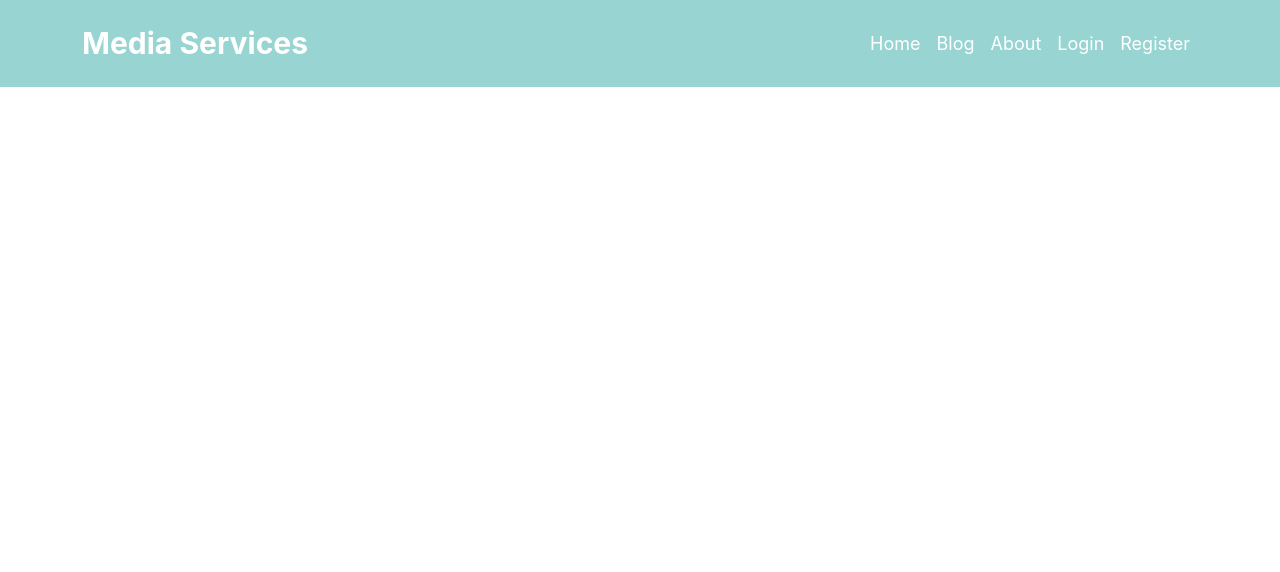
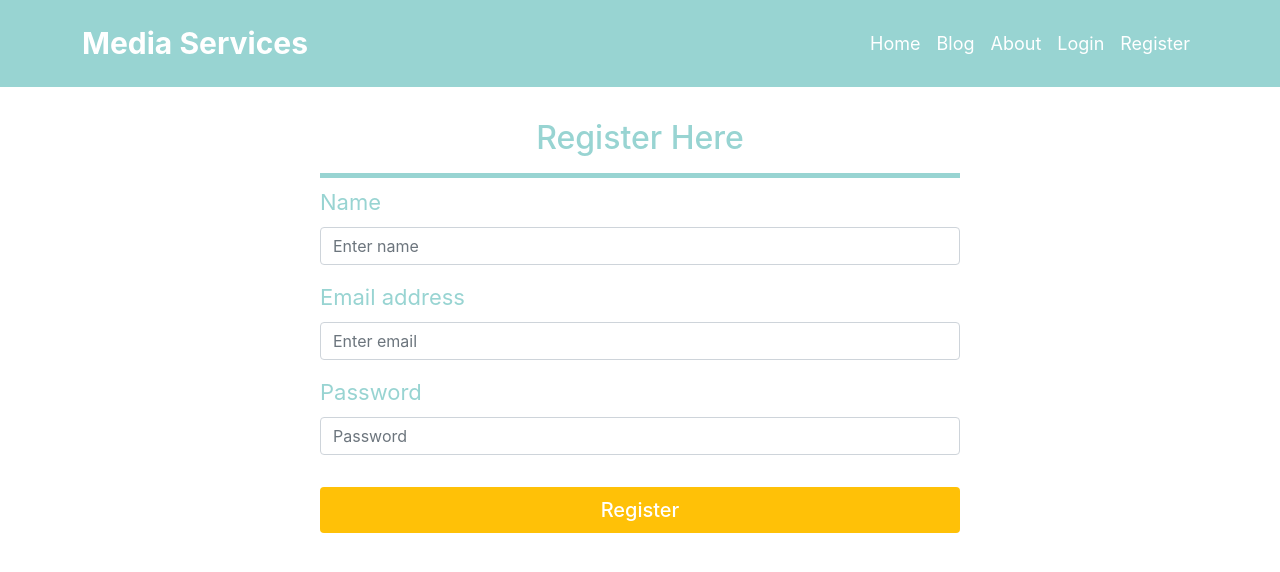
Before and after one commit to Nahid-khandakar/Media-Service, a React (Create React App) app: page /register in a window 1280 px wide. Shown: the top 572 px of the page. Built offline with nearby package versions, Linux system fonts and the light colour scheme.

Commit message:
register form done

```diff
--- a/src/App.js
+++ b/src/App.js
@@ -4,6 +4,7 @@ import About from './component/About/About';
 import Blog from './component/Blog/Blog';
 import Home from './component/Home/Home';
 import Login from './component/Login/Login';
+import Register from './component/Register/Register';
 
 
 import Header from './component/Shared/Header/Header';
@@ -20,6 +21,7 @@ function App() {
         <Route path='/blog' element={<Blog></Blog>}></Route>
         <Route path='/about' element={<About></About>}></Route>
         <Route path='/login' element={<Login></Login>}></Route>
+        <Route path='/register' element={<Register></Register>}></Route>
       </Routes>
 
 
--- /dev/null
+++ b/src/component/Register/Register.css
@@ -0,0 +1,15 @@
+.form-title {
+    border-bottom: 5px solid #98d4d2;
+    text-align: center;
+}
+
+form {
+    color: #98d4d2;
+    font-size: 22px;
+}
+
+.form-btn {
+    border: none;
+    font-size: 20px;
+    font-weight: 500;
+}
--- /dev/null
+++ b/src/component/Register/Register.js
@@ -0,0 +1,39 @@
+import React from 'react';
+import { Button, Form } from 'react-bootstrap';
+import './Register.css'
+
+const Register = () => {
+    return (
+
+        <Form className='w-50 mx-auto mt-3 pt-3 '>
+
+            <h2 className='form-title pb-3'>Register Here</h2>
+
+            <Form.Group className="mb-3 " controlId="formBasicEmail">
+
+                <Form.Label>Name</Form.Label>
+                <Form.Control type="text" placeholder="Enter name" required />
+
+            </Form.Group>
+
+            <Form.Group className="mb-3 " controlId="formBasicEmail">
+
+                <Form.Label>Email address</Form.Label>
+                <Form.Control type="email" placeholder="Enter email" required />
+
+            </Form.Group>
+
+            <Form.Group className="mb-3" controlId="formBasicPassword" >
+                <Form.Label>Password</Form.Label>
+                <Form.Control type="password" placeholder="Password" required />
+            </Form.Group>
+
+            <Button type="submit" className='w-100 mt-3 p-2 form-btn bg-warning'>
+                Register
+            </Button>
+
+        </Form>
+    );
+};
+
+export default Register;
--- a/src/component/Shared/Header/Header.js
+++ b/src/component/Shared/Header/Header.js
@@ -25,7 +25,7 @@ const Header = () => {
                             <Nav.Link as={Link} to='/About' className='text-white'>About</Nav.Link>
 
                             <Nav.Link as={Link} to='/login' className='text-white'>Login</Nav.Link>
-                            <Nav.Link href="#memes" className='text-white'> Register </Nav.Link>
+                            <Nav.Link as={Link} to='/register' className='text-white'> Register </Nav.Link>
                         </Nav>
                     </Navbar.Collapse>
                 </Container>
```
